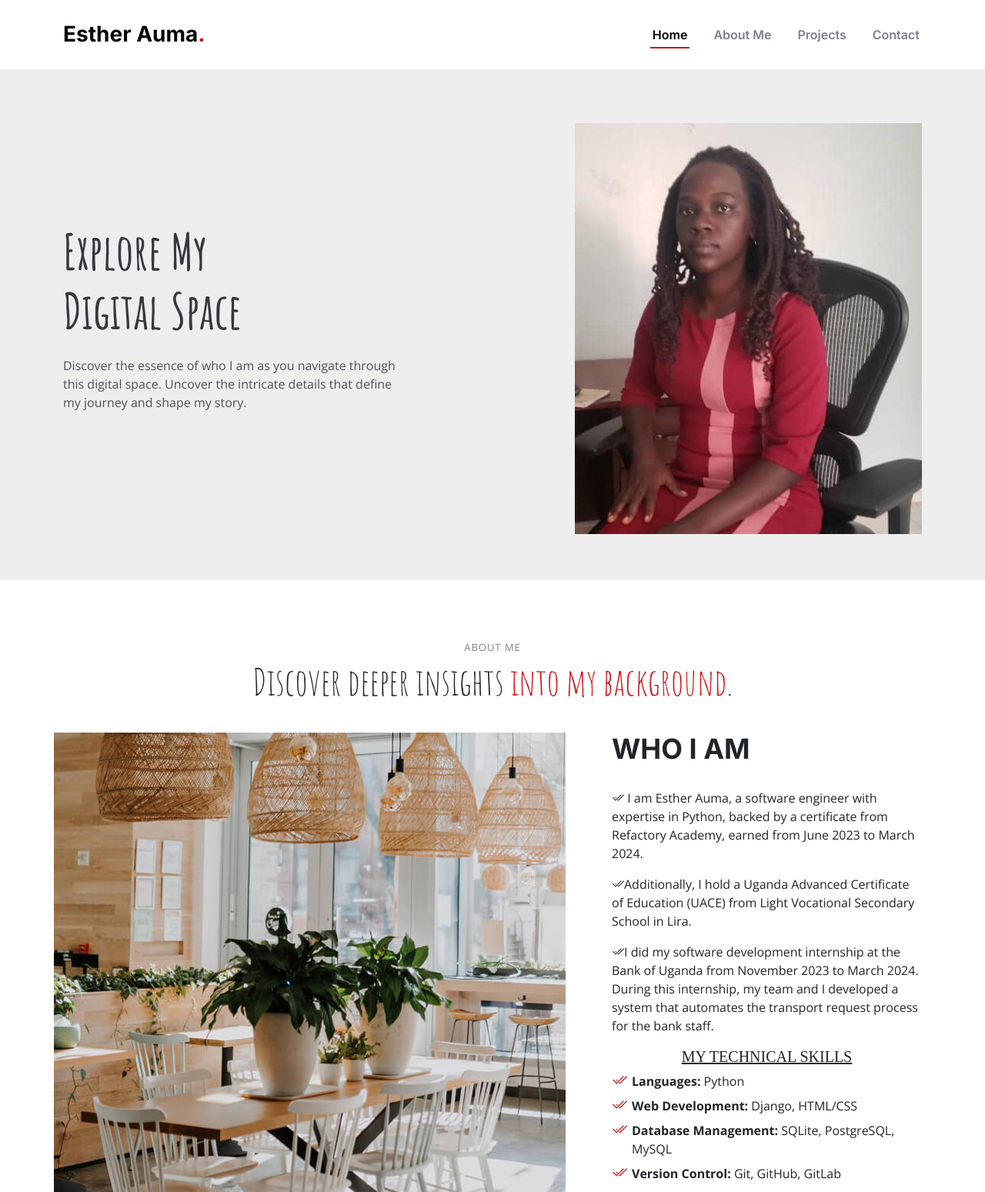
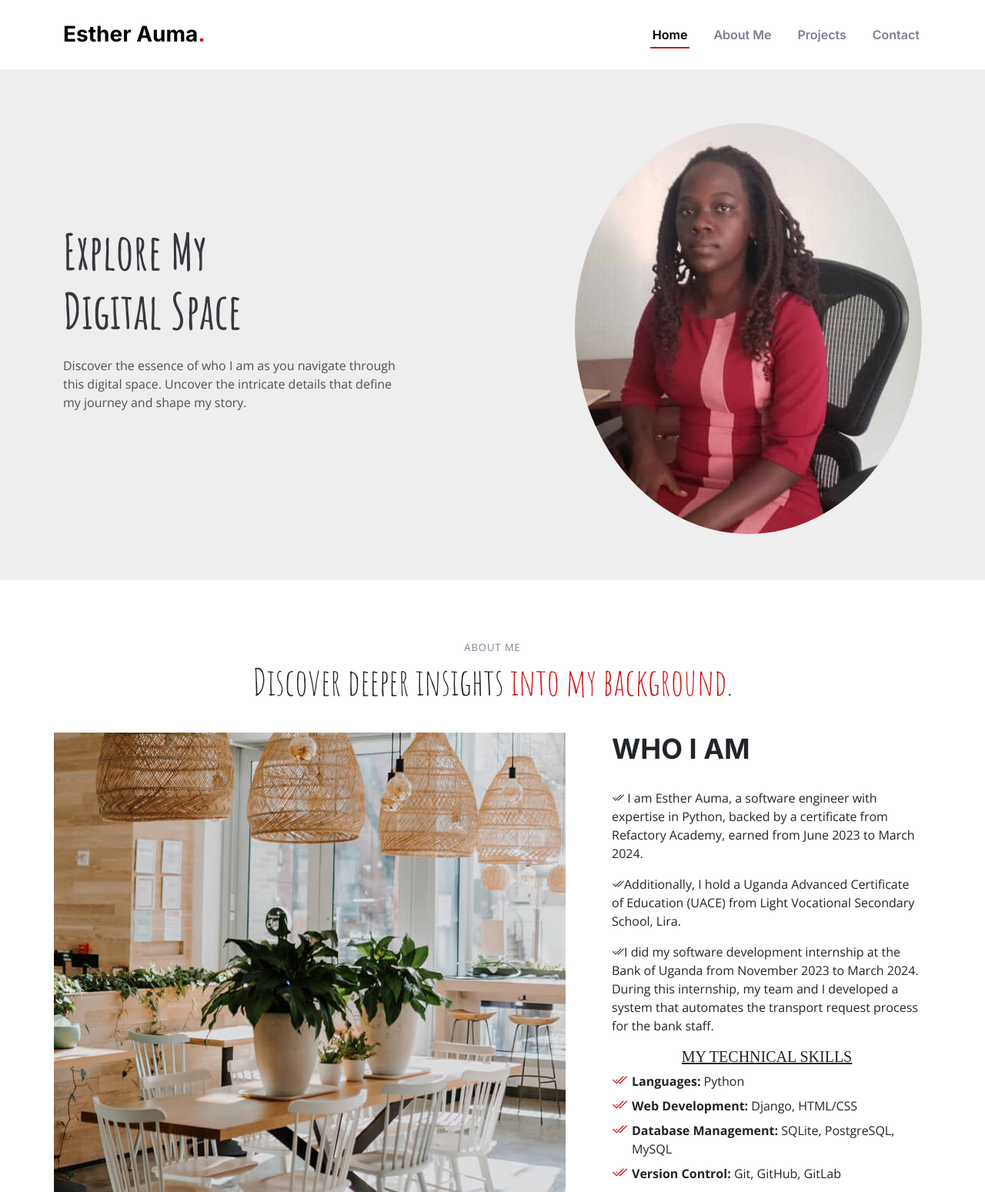
Before and after one commit to EstherAuma/esther.github.io, a plain HTML site: page index.html in a window 1280 px wide. Shown: the top 1549 px of the page at 77% size. Drawn offline with nearby package versions, Linux system fonts and the light colour scheme.

```diff
--- a/index.html
+++ b/index.html
@@ -68,7 +68,7 @@
 
         </div>
         <div class="col-lg-5 order-1 order-lg-2 text-center text-lg-start">
-          <img src="assets/img/esther.jpeg" class="img-fluid" alt="" data-aos="zoom-out" data-aos-delay="300">
+          <img src="assets/img/esther.jpeg" class="img-fluid rounded-circle" alt="" data-aos="zoom-out" data-aos-delay="200">
         </div>
       </div>
     </div>
@@ -94,7 +94,7 @@
               <h3>WHO I AM</h3>
               <p><i class="bi bi-check2-all"></i>
                 I am Esther Auma, a software engineer with expertise in Python, backed by a certificate from Refactory Academy, earned from June 2023 to March 2024.               </p>
-              <p><i class="bi bi-check2-all"></i>Additionally, I hold a Uganda Advanced Certificate of Education (UACE) from Light Vocational Secondary School in Lira.
+              <p><i class="bi bi-check2-all"></i>Additionally, I hold a Uganda Advanced Certificate of Education (UACE) from Light Vocational Secondary School, Lira.
               </p>
               <p><i class="bi bi-check2-all"></i>I did my software development internship at the Bank of Uganda from November 2023 to March 2024. During this internship, my team and I developed a system that automates the transport request process for the bank staff.</p>
               <h5 class="text-center" style="font-family: 'Times New Roman', Times, serif; text-decoration: underline;">MY TECHNICAL SKILLS</h5>
```
Also changed, not shown: assets/img/about-2.jpg (deleted), assets/img/apple-touch-icon.png (deleted), assets/img/events-1.jpg (deleted), assets/img/events-2.jpg (deleted), assets/img/events-3.jpg (deleted), assets/img/favicon.png (deleted), assets/img/hero-img.png (deleted), assets/img/python.png (deleted), assets/img/reservation.jpg (deleted), assets/img/stats-bg.jpg (deleted).
